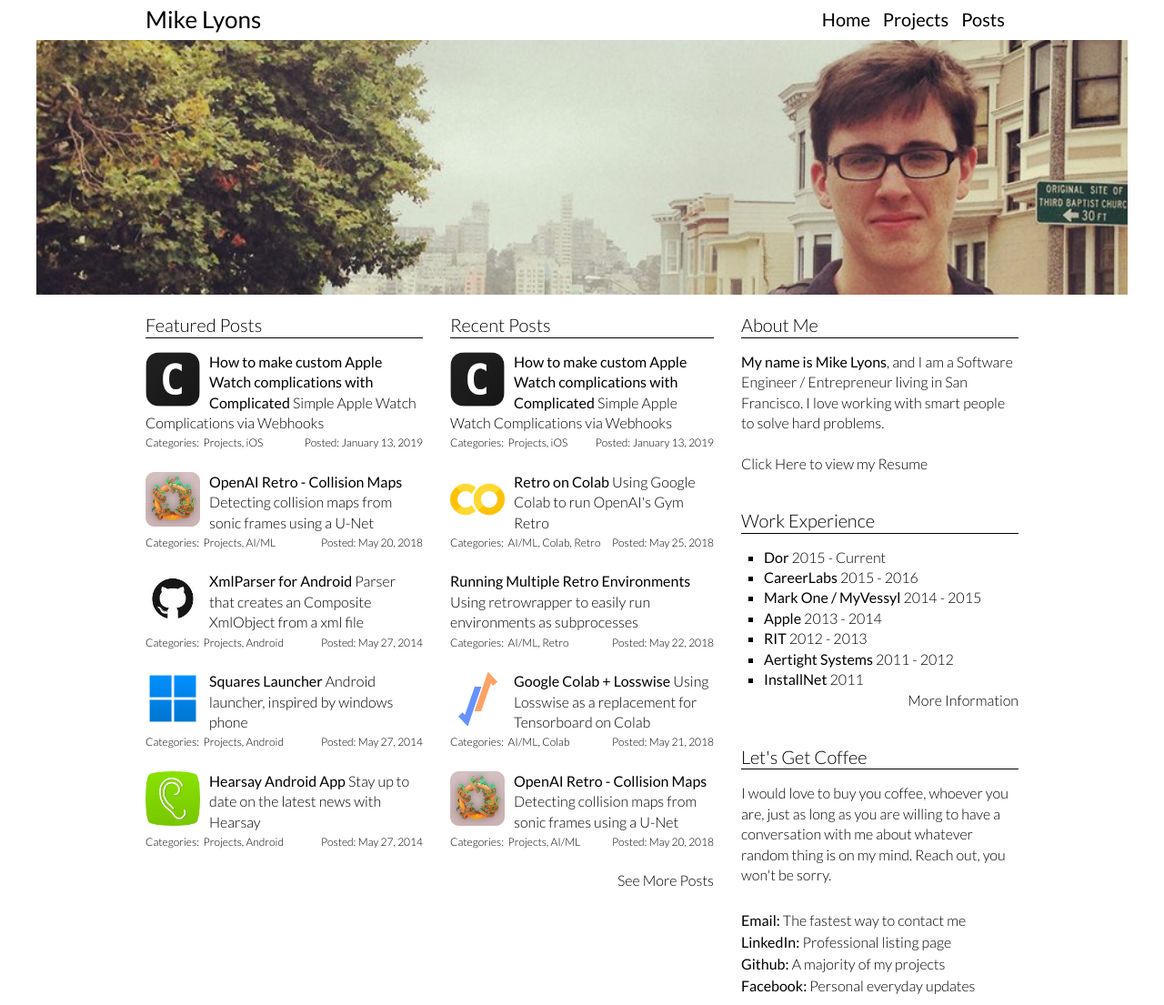
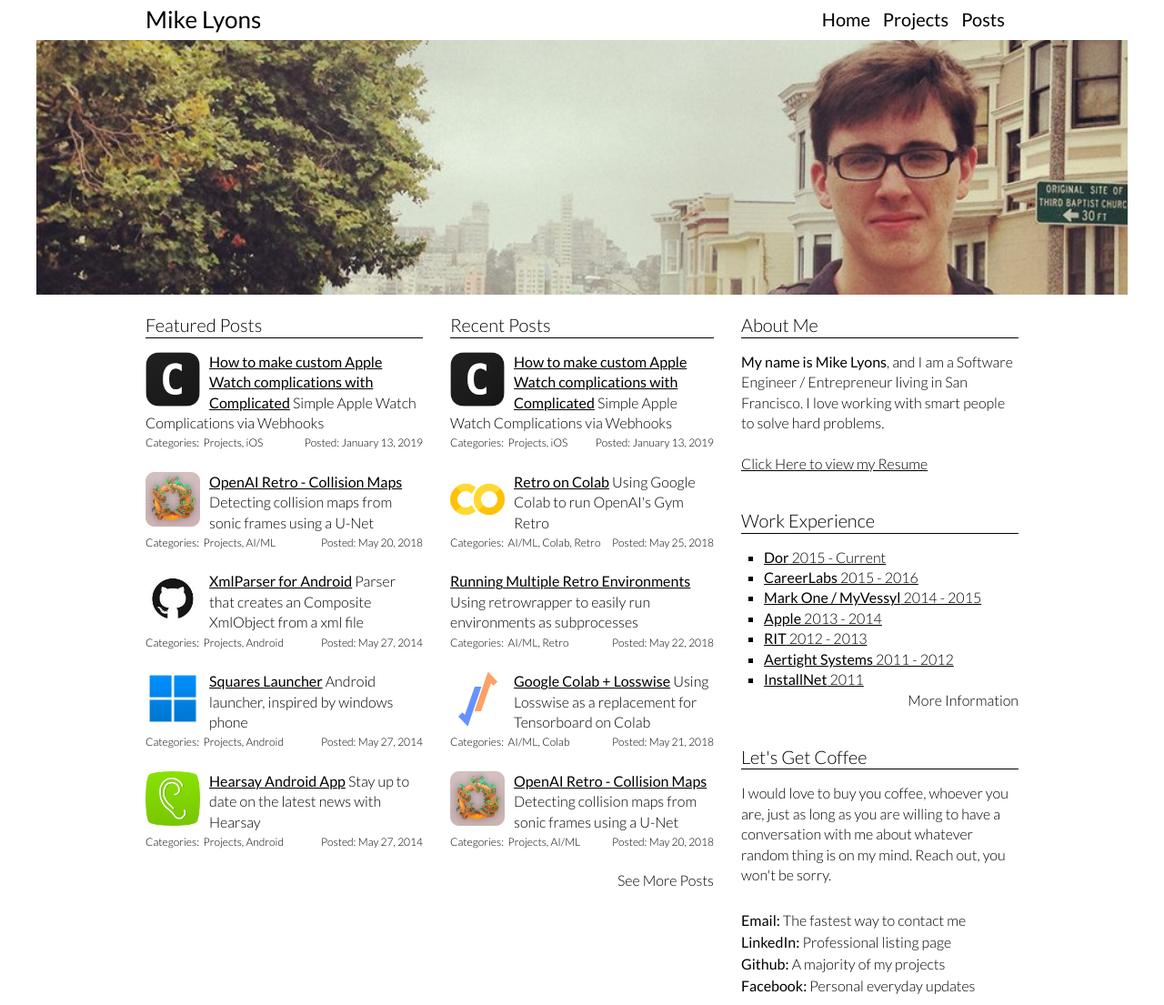
Before and after one commit to frenchie4111/frenchie4111.github.io, a Jekyll site: the page built from index.html, in a window 1280 px wide. Shown: the whole page at 91% size. Built offline with Jekyll 4.4.1, drawn with Linux system fonts in a browser that asks for light colours; nearby versions of some CDN libraries.

```diff
--- a/css/home.scss
+++ b/css/home.scss
@@ -296,7 +296,7 @@
 }
 
 a:link, a:visited {
-    text-decoration: none;
+    // text-decoration: none;
     color: inherit;
 }
 
```
